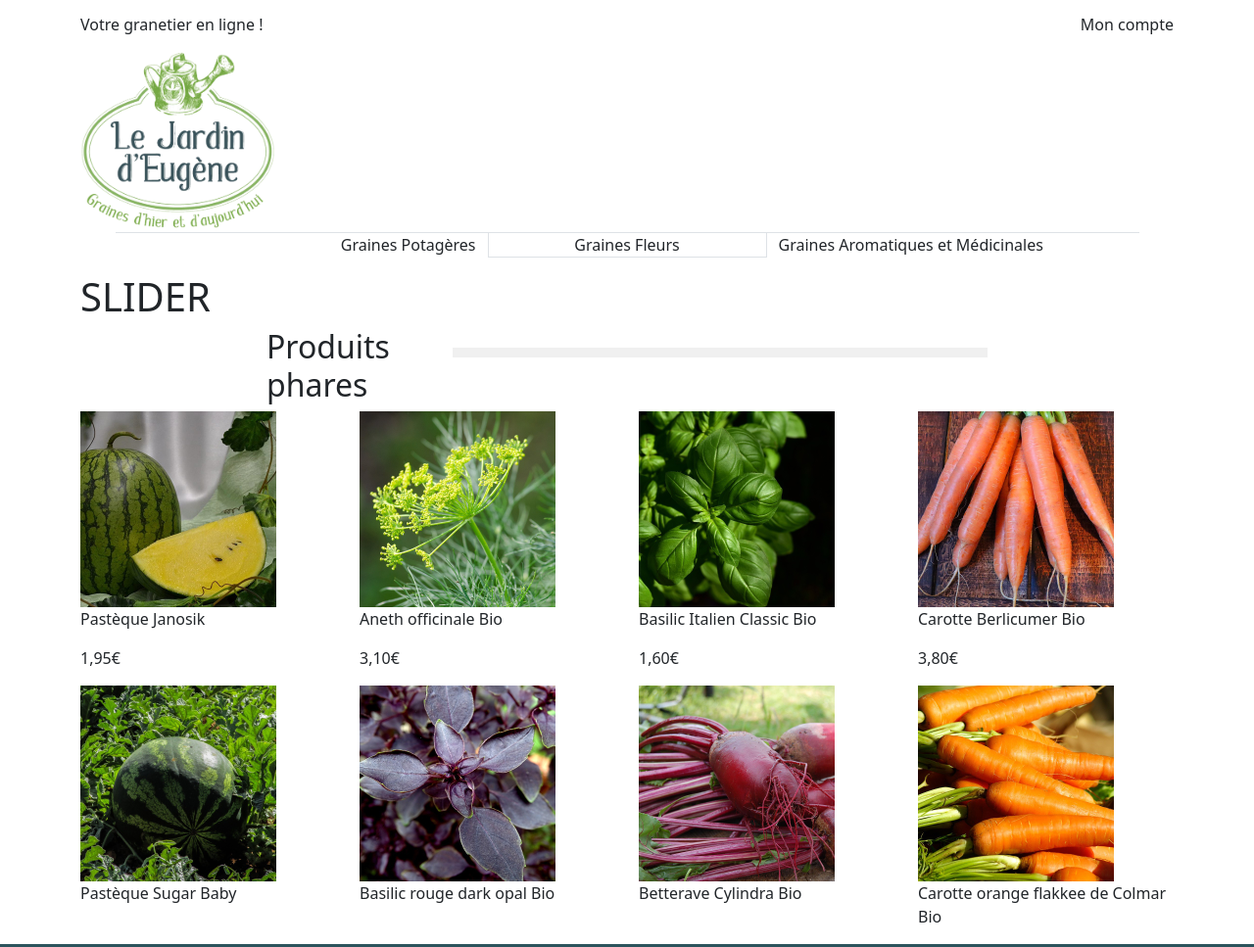
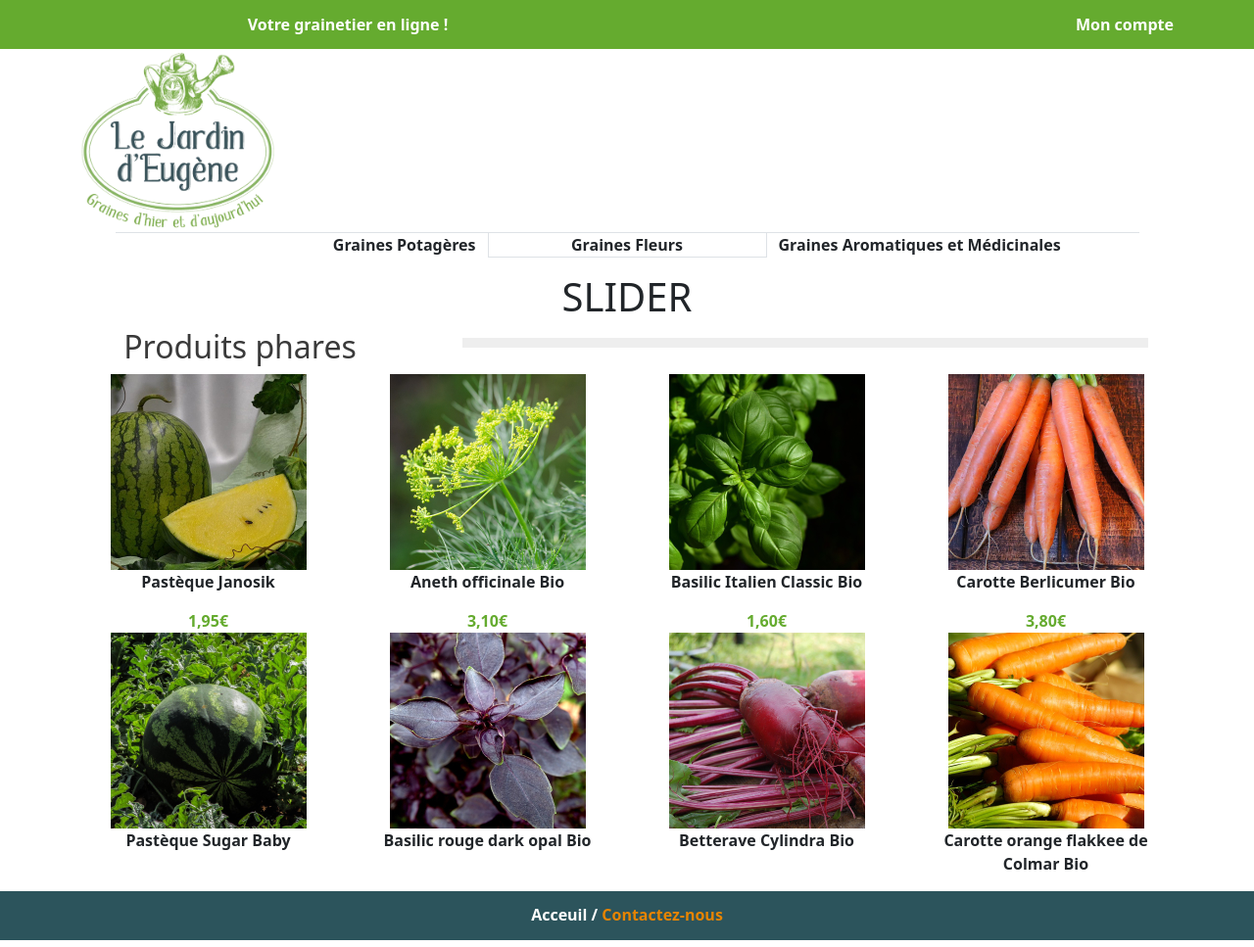
Before and after one commit to MatthieuSchoubrenner/JavaScript-Evaluations, a plain HTML site: page 03 - TD noté - Jardins/HTML/jardins.html in a window 1280 px wide. Shown: the top 967 px of the page at 98% size. Drawn offline with nearby package versions, Linux system fonts and the light colour scheme.

Commit message:
change article position / font-weight

```diff
--- a/03 - TD noté - Jardins/CSS/jardins.css
+++ b/03 - TD noté - Jardins/CSS/jardins.css
@@ -1,7 +1,44 @@
-#ligne {
-  background-color: hsl(0deg 0% 94%);
-  margin: 20px 0;
+/* -----SLIDER----- */
+h1 {
+  text-align: center;
+}
+
+/* -----FIN SLIDER----- */
+
+
+/* -----SOUS SLIDER----- */
+#separation {
+  background-color: rgb(170, 168, 168);
+  opacity: 20%;
+  margin: 10px;
   height: 10px;
+  width: 700px;
+}
+
+h2 {
+  margin-left: -440px;
+  font-weight: bold;
+  color: rgb(58, 58, 58);
+}
+
+/* -----FIN SOUS SLIDER----- */
+
+/* ARTICLE */
+.row,
+.col-3,
+span {
+  text-align: center;
+  font-weight: bold;
+}
+
+/* FIN ARTICLE */
+
+
+
+
+/* -----FOOTER----- */
+span {
+  color: #65AB2F;
 }
 
 
@@ -75,3 +112,5 @@ footer button:last-child {
   padding: 10px;
   background-color: #323232;
 }
+
+/* -----FIN FOOTER----- */
--- a/03 - TD noté - Jardins/HTML/jardins.html
+++ b/03 - TD noté - Jardins/HTML/jardins.html
@@ -13,10 +13,10 @@
 
 <body>
   <header>
-    <div class="container-fluid">
-      <div class="container" style="line-height: 50px;">
+    <div class="container-fluid" style="background: #65AB2F; height: 50px;">
+      <div class="container" style="line-height: 50px; color: white;">
         <div class="row">
-          <div class="col-6">Votre granetier en ligne !</div>
+          <div class="col-6">Votre grainetier en ligne !</div>
           <div class="col-6" style="text-align: right;">Mon compte</div>
         </div>
       </div>
@@ -49,26 +49,26 @@
       <div class="col"></div>
       <h2 class="col">Produits phares</h2>
       <div class="col-6">
-        <div id="ligne"></div>
+        <div id="separation"></div>
       </div>
       <div class="col-2"></div>
     </div>
     <div class="row">
       <div class="col-3"><img src="../IMG/pasteque-janosik.jpg" style="max-width: 200px;">
         <p>Pastèque Janosik</p>
-        <p>1,95€</p>
+        <span>1,95€</span>
       </div>
       <div class="col-3"><img src="../IMG/aneth-officinale-bio.jpg" style="max-width: 200px;">
         <p>Aneth officinale Bio</p>
-        <p>3,10€</p>
+        <span>3,10€</span>
       </div>
       <div class="col-3"><img src="../IMG/basilic-italien-classic-bio.jpg" style="max-width: 200px;">
         <p>Basilic Italien Classic Bio</p>
-        <p>1,60€</p>
+        <span>1,60€</span>
       </div>
       <div class="col-3"><img src="../IMG/carotte-berlicumer-bio.jpg" style="max-width: 200px;">
         <p>Carotte Berlicumer Bio</p>
-        <p>3,80€</p>
+        <span>3,80€</span>
       </div>
       <div class="col-3"><img src="../IMG/pasteque-sugar-baby.jpg" style="max-width: 200px;">
         <p>Pastèque Sugar Baby</p>
@@ -155,6 +155,11 @@
       </div>
     </div>
   </footer>
+  <p id="fleche" onclick="remonter()">⇧</p>
+  <!-- SCRIPT JS -->
+  <script type="text/javascript"></script>
+
+
 
 
 
```
